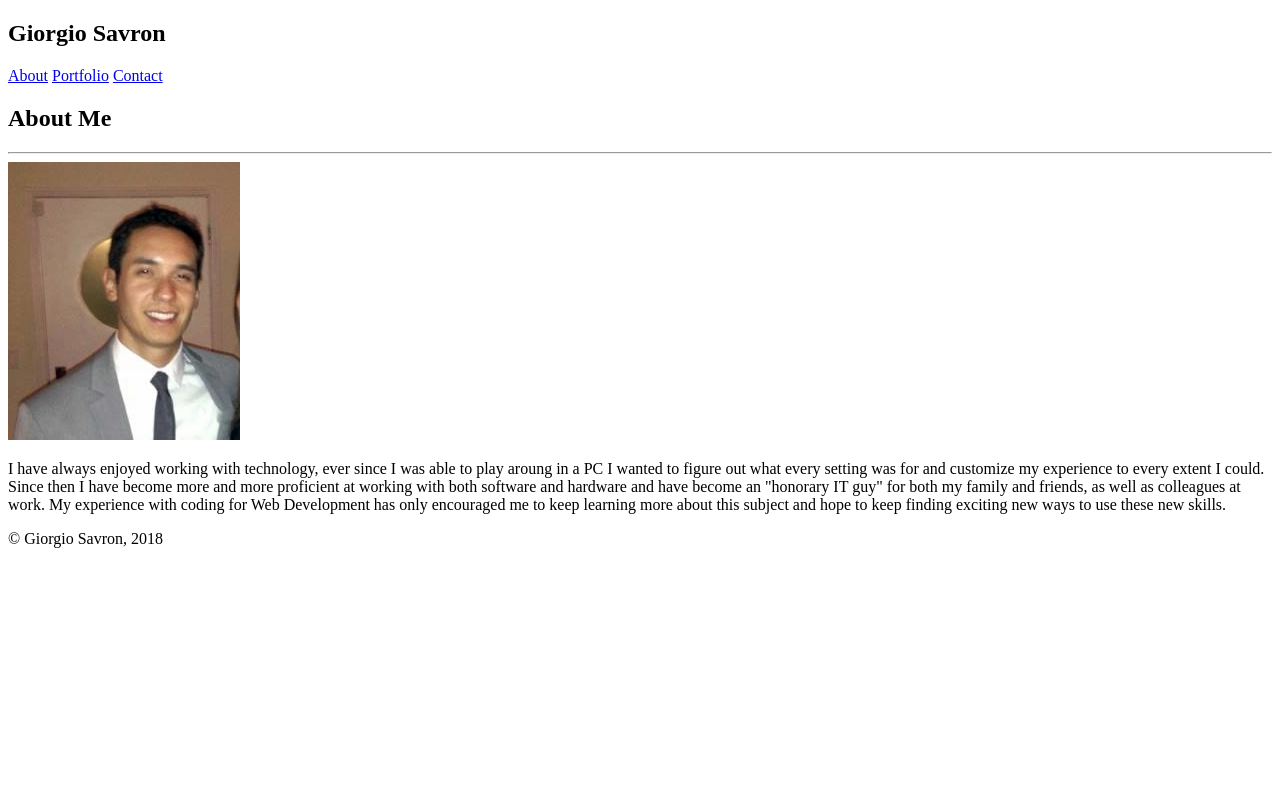
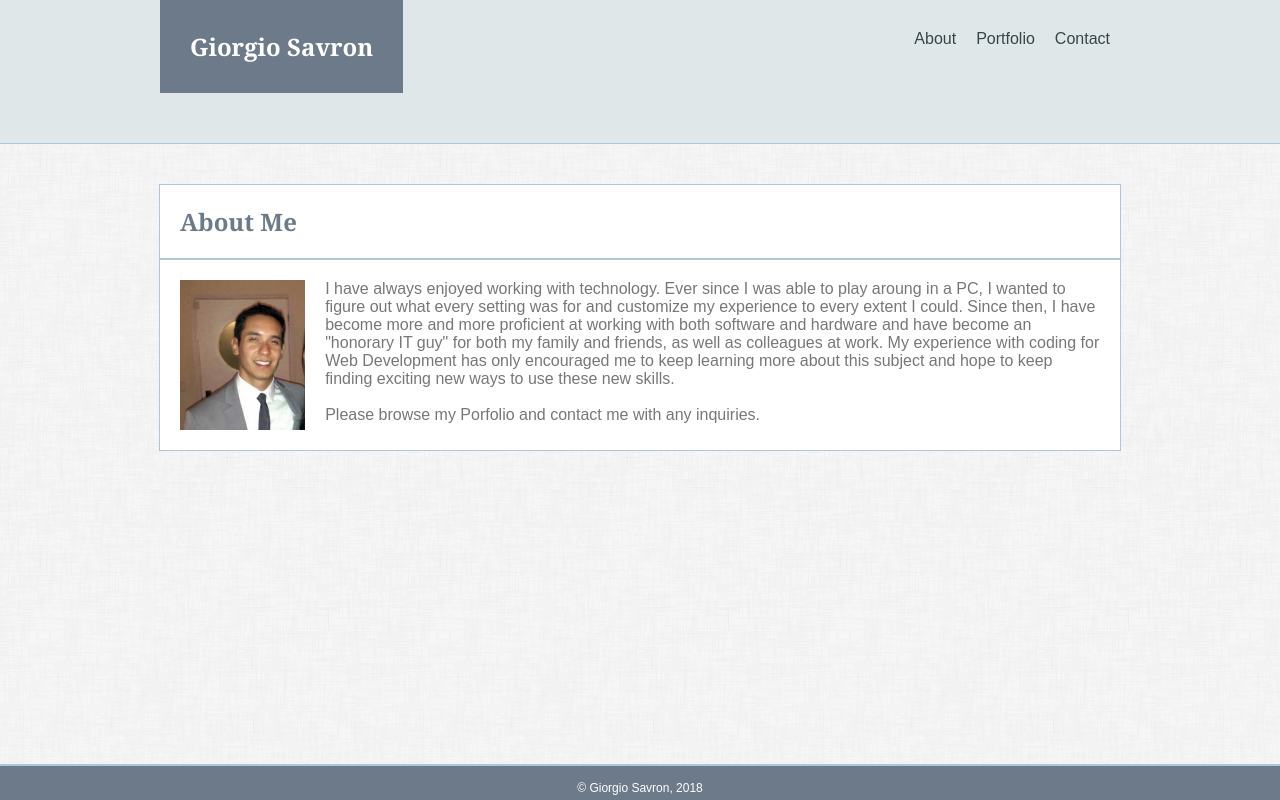
Before and after one commit to gsavr/Basic-Portfolio, a plain HTML site: page index.html in a window 1280 px wide. Drawn offline with Linux system fonts and the light colour scheme.

Commit message:
css for about and portfolio

```diff
--- a/assets/css/style.css
+++ b/assets/css/style.css
@@ -1,25 +1,141 @@
+* {
+    padding: 0;
+    margin: 0;
+}
+
+html body{
+    background-image: url(../images/dust_scratches.png);
+    font-family: Arial, Helvetica, sans-serif;
+}
 
 
+header {
+    font-family: Georgia, 'Times New Roman', Times, serif;
+    padding: 50px;
+    padding-top: 25px;
+    margin-bottom: 40px;
+    background-color: #E0E7E9;
+    border-bottom: 1px solid #aec5df;
+}
 
+.content-header {
+    align-content: center;
+    max-width: 960px;   /* size of webpage and centering in browser */
+    margin: auto;
+}
 
+#name {
+    float: left;
+    background-color: #6C7A89;
+    padding: 30px;
+    color: white;
+    margin-top: -25px;
+}
 
+.header-links{
+    float: right;
+    font-family: Arial, Helvetica, sans-serif;
+    padding: 10px;
+    padding-top: 5px;
+}
 
+a:link{
+    color: #354649;
+    text-decoration: none;
+}
 
+a:hover{
+    color: red;
+    text-decoration: none;
+}
 
-/* Container holding the image and the text */
+a:visited{
+    color: #354649;
+    text-decoration: none;
+}
+
+.content {
+    align-content: center;
+    max-width: 960px;   /* size of webpage and centering in browser */
+    margin: auto;
+    background-color: #ffffff;
+    border: 1px solid #aec5df;
+}
+
+hr {
+    border: .5px solid #aec5df;
+}
+
+h2, h3 {
+    font-family: Georgia, 'Times New Roman', Times, serif;
+}
+
+.head {
+    padding: 20px;
+    color: #6C7A89;
+}
+
+#profile-pic {
+    padding: 20px;
+    float: left;
+    height: 150px;
+}
+
+p {
+    color: #777777;
+    padding: 20px;
+}
+
+.footer{
+    position: absolute;
+    bottom: 0;
+    background-color: #6C7A89;
+    color: white;
+    width: 100%;
+    font-size: 12px;
+    text-align: center;
+    padding-top: 15px;
+    padding-bottom: 5px;
+    border-top: 2px solid #aec5df;
+    margin-top: 50px;
+}
+
+/* Container holding the image and the text in Portfolio page */
 .container {
     width: 400px;
     position: relative;
     text-align: center;
     color: white;
+    display: inline;
+    margin-left: 50px;
 }
 
-    /* Picture Text */
+    /* Picture Text in portfolio page */
 .portfolio-desc {
-    background-color: black;
+    background-color: #6C7A89;
     position: absolute;
     bottom: 8px;
+    width: 100%;
+    padding-top:20px;
+    padding-bottom: 20px;
     left: 50%;
     transform: translate(-50%, -50%);
+}
 
+.portfolio-img{
+    margin-top: 50px;
 }
+
+.footer-scroll {
+    position: relative;
+    bottom: 0;
+    background-color: #6C7A89;
+    color: white;
+    width: 100%;
+    font-size: 12px;
+    text-align: center;
+    padding-top: 15px;
+    padding-bottom: 5px;
+    border-top: 2px solid #aec5df;
+    margin-top: 50px;
+}
--- a/index.html
+++ b/index.html
@@ -9,13 +9,15 @@
 </head>
 <body>
     <header>
-        <div id="name">
-           <h2>Giorgio Savron</h2>
-        </div>
-        <div id="header-links">
-            <a href="#">About</a>
-            <a href="#">Portfolio</a>
-            <a href="#">Contact</a>
+        <div class="content-header">
+            <div id="name">
+                <h2>Giorgio Savron</h2>
+            </div>
+            <div>
+                <a class="header-links" href="contact.html">Contact</a>
+                <a class="header-links" href="portfolio.html">Portfolio</a>
+                <a class="header-links" href="index.html">About</a>
+            </div>
         </div>
     </header>
 
@@ -26,10 +28,13 @@
 
         <hr>
 
-        <img src="assets/images/profile.jpg" alt="Giorgio Savron">
+        <img id="profile-pic" src="assets/images/profile.jpg" alt="Giorgio Savron">
 
         <p class="body-p">
-            I have always enjoyed working with technology, ever since I was able to play aroung in a PC I wanted to figure out what every setting was for and customize my experience to every extent I could. Since then I have become more and more proficient at working with both software and hardware and have become an &quot;honorary IT guy&quot; for both my family and friends, as well as colleagues at work. My experience with coding for Web Development has only encouraged me to keep learning more about this subject and hope to keep finding exciting new ways to use these new skills.
+            I have always enjoyed working with technology. Ever since I was able to play aroung in a PC, I wanted to figure out what every setting was for and customize my experience to every extent I could. Since then, I have become more and more proficient at working with both software and hardware and have become an &quot;honorary IT guy&quot; for both my family and friends, as well as colleagues at work. My experience with coding for Web Development has only encouraged me to keep learning more about this subject and hope to keep finding exciting new ways to use these new skills.
+            <br>
+            <br>
+            Please browse my Porfolio and contact me with any inquiries.
         </p>
     </div>
 
```
Also changed, not shown: contact.html (+10 -8 lines), portfolio.html (+15 -13 lines), assets/images/dust_scratches.png (added), assets/images/technics-q-c-400-300-2.jpg (added), assets/images/technics-q-c-400-300-6.jpg (added), assets/images/technics-q-c-400-300-7.jpg (added), assets/images/technics-q-c-400-300-8.jpg (added), assets/images/technics-q-c-400-300-9.jpg (added), 1 other file.
